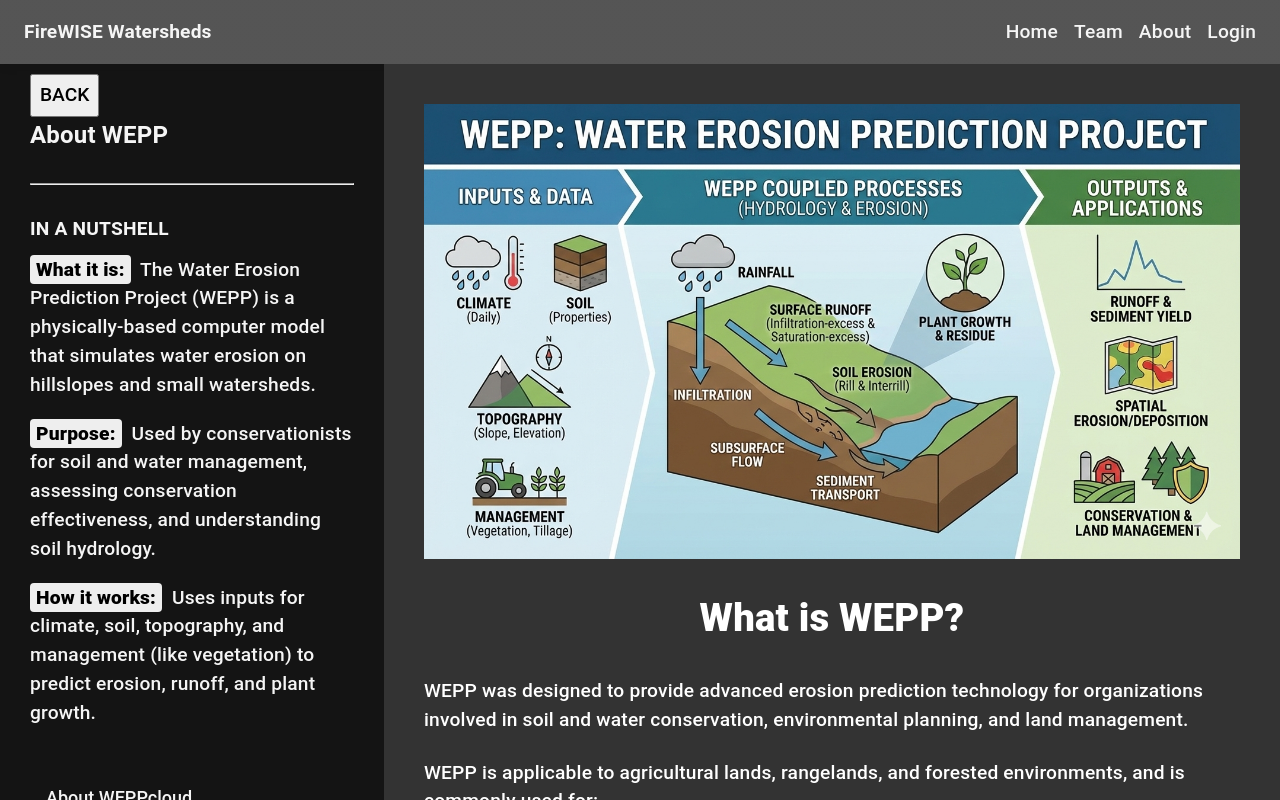
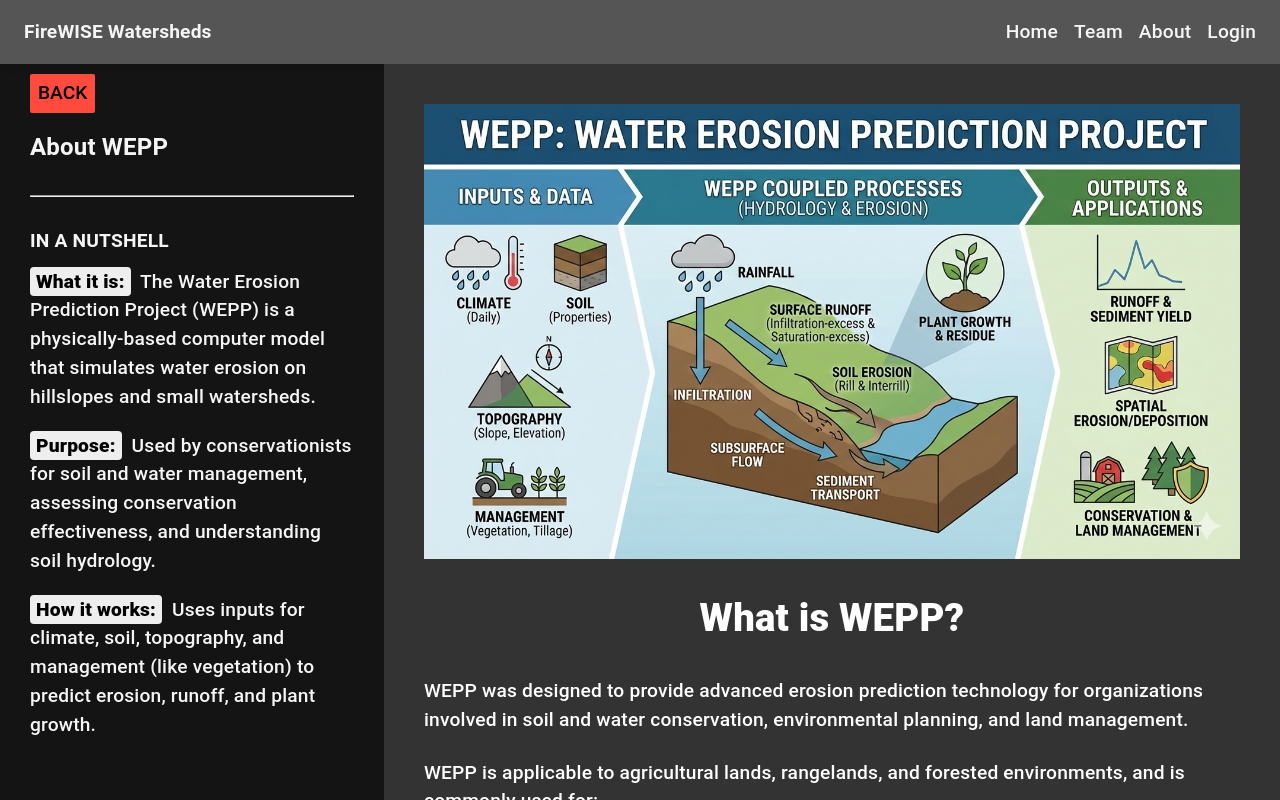
Before and after one commit to brandonxu360/utility-watershed-analytics, a React (Vite) app in the folder client/: page /about-wepp in a window 1280 px wide. Built offline with nearby package versions, Linux system fonts and the light colour scheme; no server answers.

Commit message:
Fix about pages back button.

```diff
--- a/client/src/pages/about/About.css
+++ b/client/src/pages/about/About.css
@@ -18,6 +18,12 @@
 
 strong {
     font-weight: 800;
+}
+
+.closeButton {
+    background: #FF4B3E;
+    border: none;
+    border-radius: 2px;
 }
 
 .row {
--- a/client/src/pages/about_rhessys/About_RHESSys.tsx
+++ b/client/src/pages/about_rhessys/About_RHESSys.tsx
@@ -16,7 +16,7 @@
         className='closeButton'
         aria-label='Close RHESSys panel'
         title='Close RHESSys panel'
-        style={{ padding: '0.313rem 0.5rem' }}
+        style={{ padding: '0.313rem 0.5rem', marginBottom: '1rem' }}
       >
         BACK
       </button>
--- a/client/src/pages/about_wepp/About_WEPP.tsx
+++ b/client/src/pages/about_wepp/About_WEPP.tsx
@@ -16,7 +16,7 @@
         className='closeButton'
         aria-label='Close WEPP panel'
         title='Close WEPP panel'
-        style={{ padding: '0.313rem 0.5rem' }}
+        style={{ padding: '0.313rem 0.5rem', marginBottom: '1rem' }}
       >
         BACK
       </button>
--- a/client/src/pages/about_weppcloud/About_WEPPcloud.tsx
+++ b/client/src/pages/about_weppcloud/About_WEPPcloud.tsx
@@ -16,7 +16,7 @@
                 className='closeButton'
                 aria-label='Close WEPPcloud panel'
                 title='Close WEPPcloud panel'
-                style={{ padding: '0.313rem 0.5rem' }}
+                style={{ padding: '0.313rem 0.5rem', marginBottom: '1rem' }}
             >
                 BACK
             </button>
```
